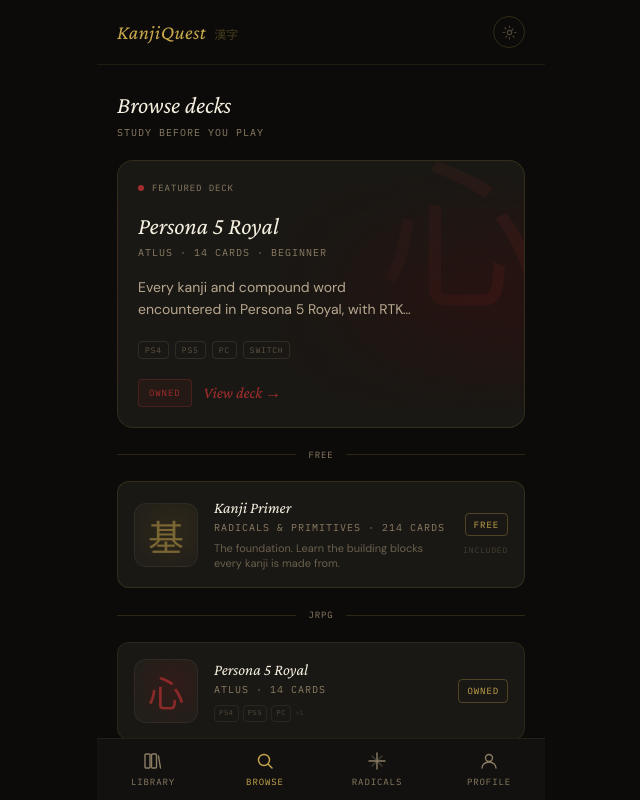
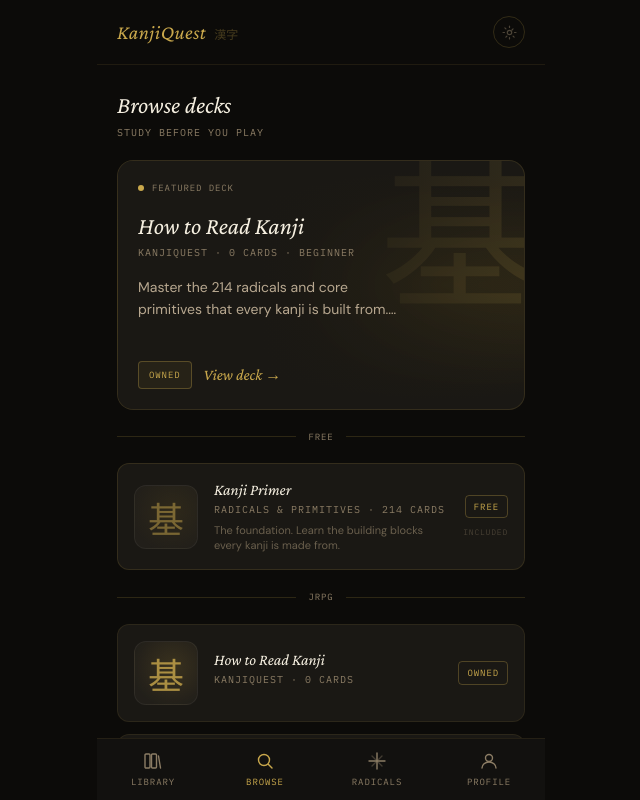
Before and after one commit to JackL725/kanjiquest-app, a React (Vite) app: page /browse in a window 1280 px wide. Shown: the whole page, without its empty margins (319-959 px from the left). Built offline with nearby package versions, Linux system fonts and the light colour scheme.

Commit message:
fix: My Story no longer flips card, add How to Read Kanji primer deck as default

```diff
--- a/src/data/decks/index.js
+++ b/src/data/decks/index.js
@@ -1,10 +1,11 @@
-import p5r from './p5r'
+import primer from './primer'
+import p5r    from './p5r'
 
-// All available decks in the store
-export const ALL_DECKS = [p5r]
+// Primer is always first — it's the default owned deck
+export const ALL_DECKS = [primer, p5r]
 
-// Decks the current user owns (will come from Supabase later)
-export const OWNED_DECK_IDS = ['p5r']
+// Primer is free and owned by everyone; P5R is also owned for now (dev mode)
+export const OWNED_DECK_IDS = ['primer', 'p5r']
 
 export function getDeckById(id) {
   return ALL_DECKS.find(d => d.id === id) ?? null
--- /dev/null
+++ b/src/data/decks/primer.js
@@ -0,0 +1,25 @@
+// ─── How to Read Kanji — Radicals & Primitives primer deck ───────────────
+// Cards will be populated in a future session.
+// This stub establishes the deck identity, ownership, and metadata.
+
+const primerDeck = {
+  id:         'primer',
+  title:      'How to Read Kanji',
+  subtitle:   'Radicals & Primitives',
+  game:       null,
+  platforms:  [],
+  genre:      'Foundation',
+  developer:  'KanjiQuest',
+  difficulty: 'beginner',
+  cardCount:  0,
+  price:      null,
+  free:       true,
+  description:
+    'Master the 214 radicals and core primitives that every kanji is built from. ' +
+    'Learn these first and every new kanji you encounter becomes a puzzle you already know how to solve.',
+  coverKanji: '基',
+  accentColor: '#C9A84C',   // gold — the foundation deck uses the primary accent
+  cards: [],                // populated in a future session
+}
+
+export default primerDeck
--- a/src/screens/StudyScreen.jsx
+++ b/src/screens/StudyScreen.jsx
@@ -205,7 +205,9 @@
   const isEmpty = !text.trim()
 
   return (
-    <div className="mb-4">
+    // stopPropagation prevents any click inside this section from bubbling
+    // up to the card-scene onClick, which would flip the card.
+    <div className="mb-4" onClick={e => e.stopPropagation()}>
       <div className="flex items-center justify-between mb-2">
         <p className="font-mono text-[9px] text-gold-400/60 tracking-[2px] uppercase">My story</p>
         {!isEmpty && !editing && (
```
